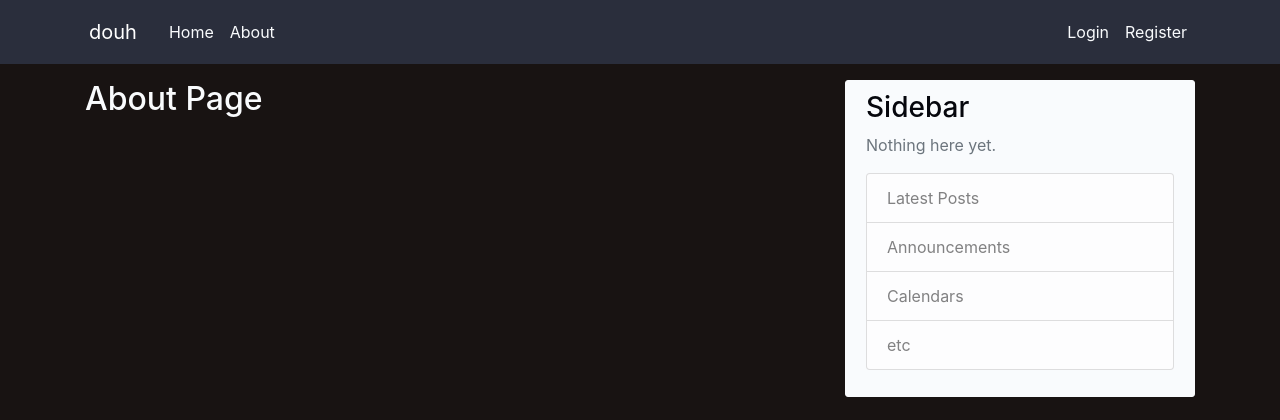
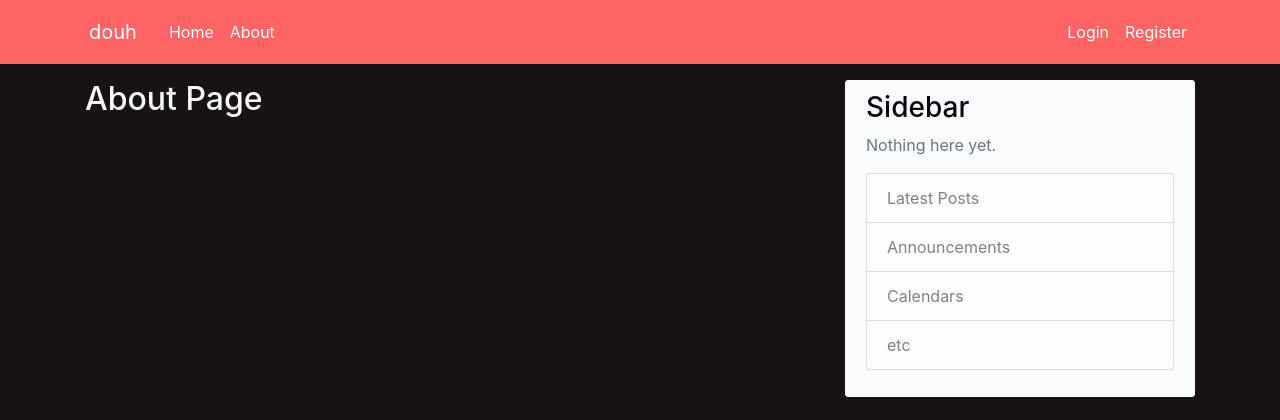
Before and after one commit to Ekimerton/Douh, a Flask app: page /lol in a window 1280 px wide. Shown: the top 420 px of the page. Run offline with Flask 2, Linux system fonts and the light colour scheme; some libraries are stand-ins or nearby versions.

Commit message:
added gradient to navigation bar

```diff
--- a/Driver/static/main.css
+++ b/Driver/static/main.css
@@ -34,7 +34,8 @@ a:hover, .site-header .navbar-nav .nav-link:hover, .article-metadata a:hover {
 }
 
 .bg-steel {
-  background-color: #2a2e3c;
+  background-color: rgb(255,101,101);
+  background-color: linear-gradient(45deg, rgba(255,101,101,1) 0%, rgba(255,50,50,1) 100%);;
 }
 
 .article-title, .subtitle {
```
